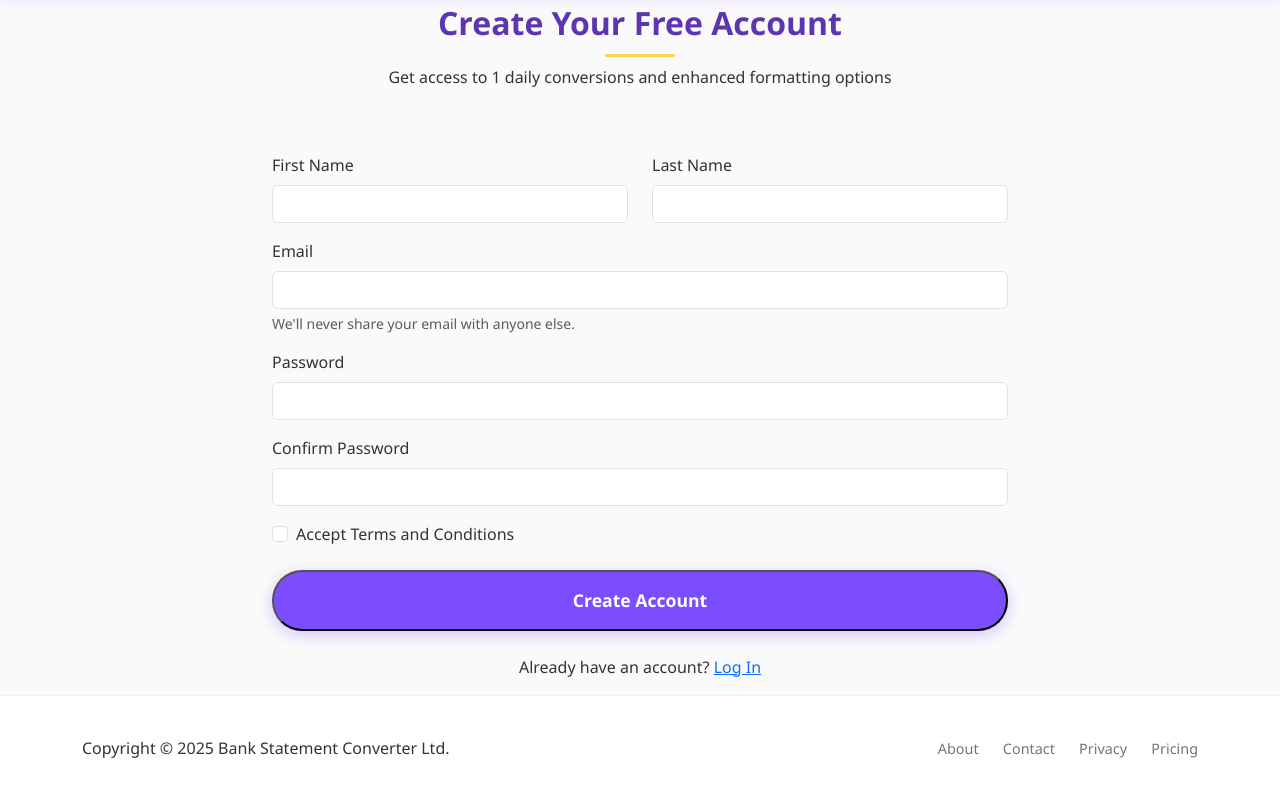
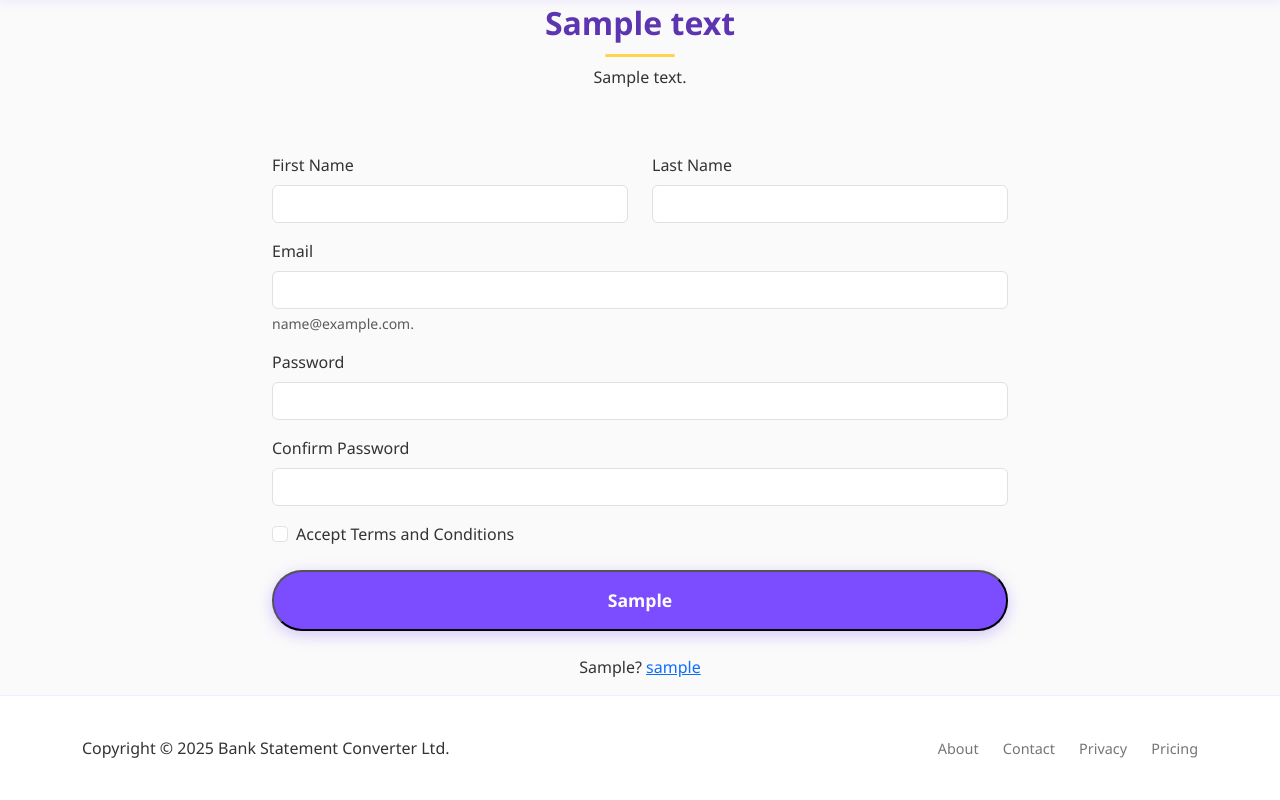
Before and after one commit to Zeecoworld/fimiff, a Flask app: template templates/register.html in a window 1280 px wide. Shown: the part 66-866 px from the top of the page. Run offline with Flask 3, Linux system fonts and the light colour scheme; the template is opened without the code that fills it: values that come from a table or form of the project are taken from there, most other values are stand-ins (such as "Sample title", 1, 10 or a date in 2020); parts of the project's set-up code (start-up, migrations or seed data) failed here and were passed over; some libraries are stand-ins or nearby versions.

Commit message:
Update register.html

```diff
--- a/templates/register.html
+++ b/templates/register.html
@@ -42,8 +42,8 @@
             <div class="col-md-8">
                 <div class="register-card">
                     <div class="section-title text-center mb-4">
-                        <h2>Create Your Free Account</h2>
-                        <p>Get access to 1 daily conversions and enhanced formatting options</p>
+                        <h2>{{ text['title'] }}</h2>
+                        <p>{{ text['description'] }}</p>
                     </div>
                     <form class="registration-form" action="" method="POST">
                         {{ form.hidden_tag() }}
@@ -83,7 +83,7 @@
                             {{ form.email(class_='form-control',
                                        type='email',
                                        placeholder=form.email.description) }}
-                            <div class="form-text">We'll never share your email with anyone else.</div>
+                            <div class="form-text">{{ text['email_note'] }}.</div>
                             {% for error in form.email.errors %}
                             <span class="error">{{ error }}</span>
                             {% endfor %}
@@ -116,11 +116,11 @@
                         </div>
 
                         <div class="d-grid gap-2">
-                            <button type="submit" class="cta-button">Create Account</button>
+                            <button type="submit" class="cta-button">{{ text['create_account'] }}</button>
                         </div>
                     </form>
                     <div class="text-center mt-4">
-                        <p>Already have an account? <a href="{{ url_for('signin') }}" class="login-link">Log In</a></p>
+                        <p>{{ text['already_have_account'] }}? <a href="{{ url_for('signin') }}" class="login-link">{{ text['login'] }}</a></p>
                     </div>
                 </div>
             </div>
```
